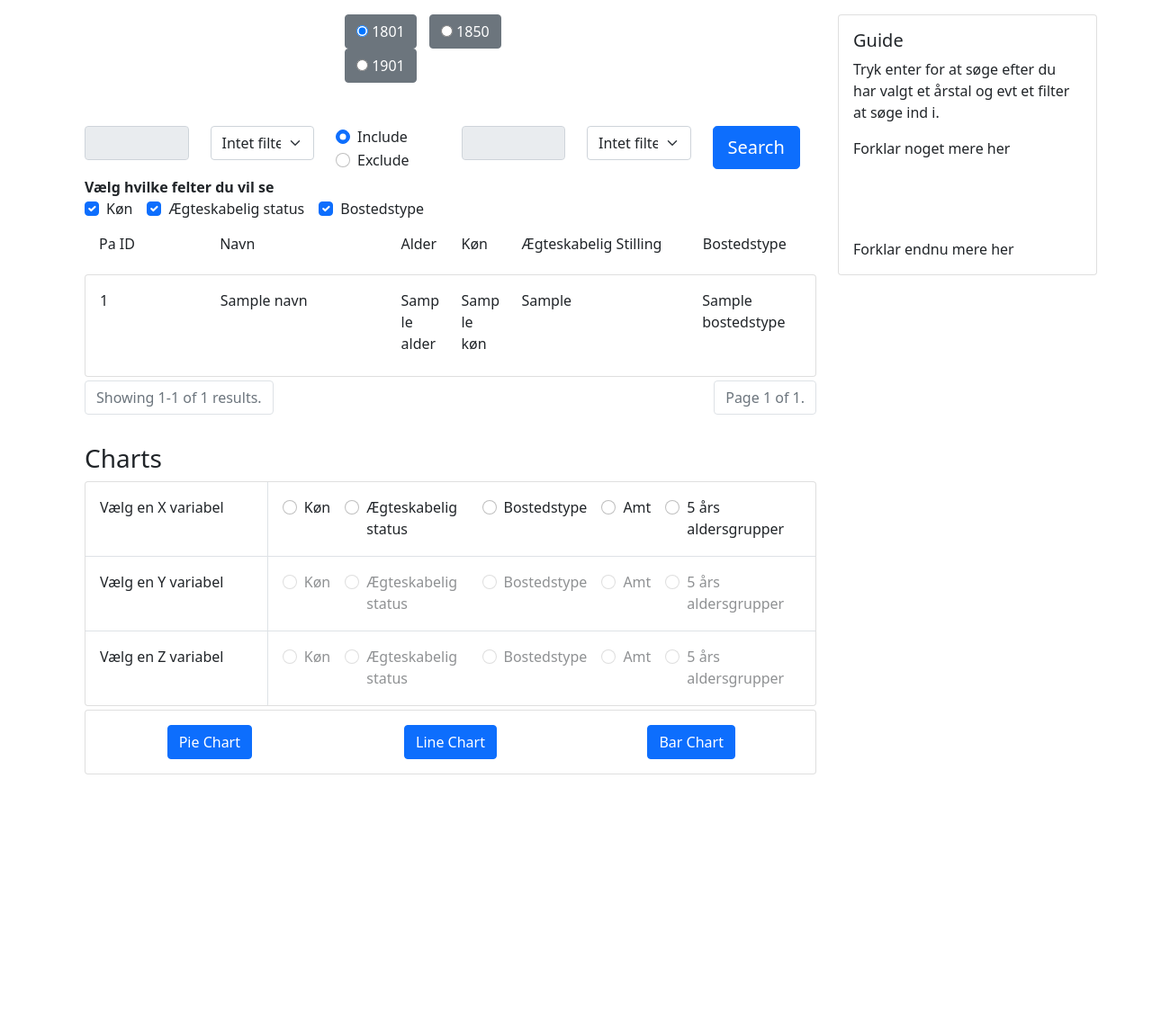
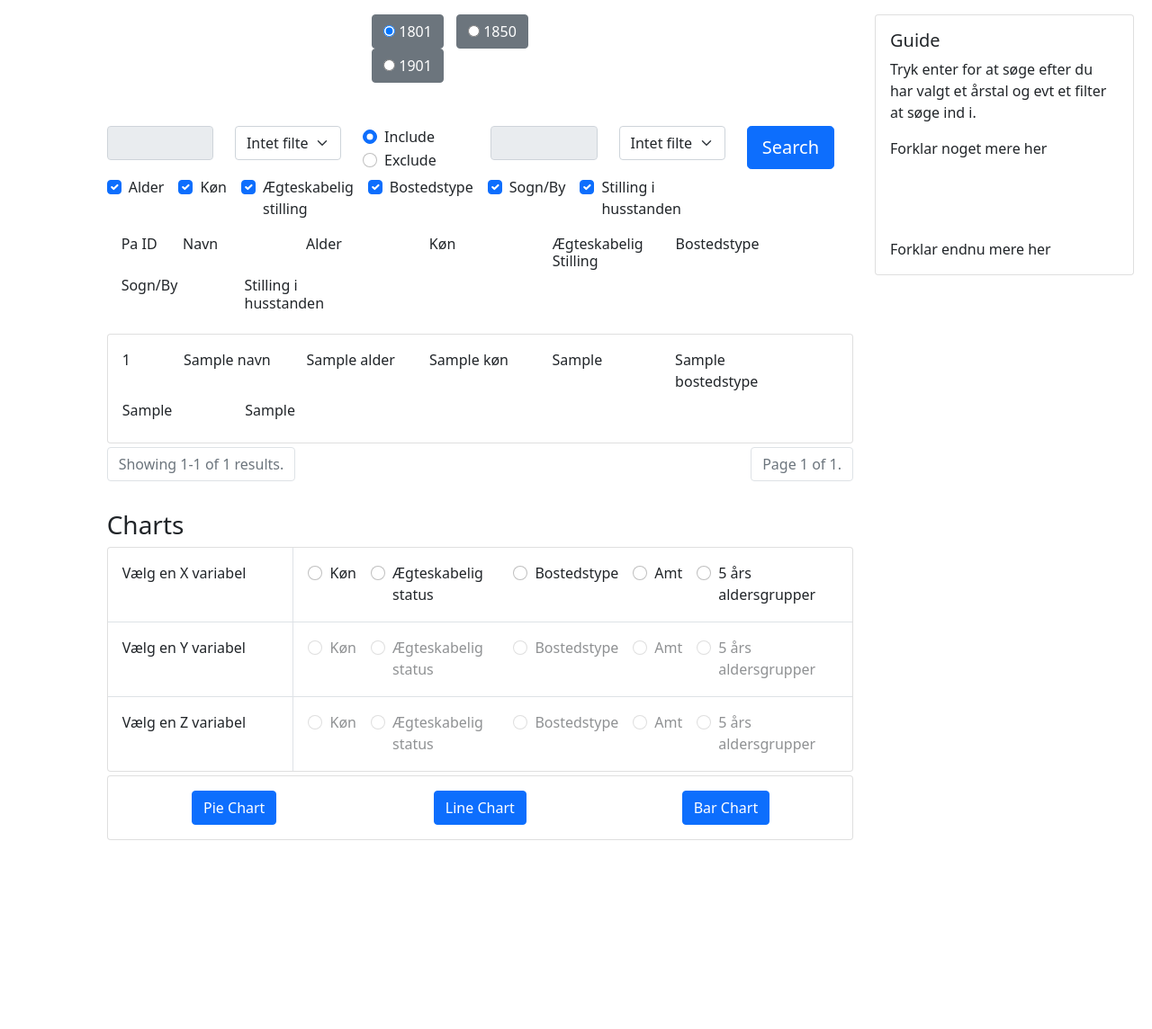
Before and after one commit to DatalogiForAlle/historie, a Django app: template templates/search/search.html in a window 1280 px wide. Shown: the part 56-1200 px from the top of the page at 90% size. Run offline with Django 4.2, Linux system fonts and the light colour scheme; the template is opened without the code that fills it: most values are stand-ins (such as "Sample title", 1, 10 or a date in 2020); parts of the project's set-up code (start-up, migrations or seed data) failed here and were passed over; some libraries are stand-ins or nearby versions.

Commit message:
query default fields display (but not for special case of migration query)

```diff
--- a/data/utils.py
+++ b/data/utils.py
@@ -48,7 +48,7 @@ def get_q_filter(search_category, query):
             return Q(alder__gte=ages[0]) & Q(alder__lte=ages[1])
         case "gender":
             return Q(køn=query)
-        case "household_function_std":
+        case "household-function-std":
             return Q(stilling_i_husstanden_standardiseret=query)
         case "migration":
             return Q(migrant_type=query)
--- a/static/js/search.js
+++ b/static/js/search.js
@@ -1,23 +1,53 @@
-function displayFieldCheckboxes(elmID) {
-    elm = document.getElementById(elmID)
-    elm.insertAdjacentHTML('beforeend', `
-    <b>Vælg hvilke felter du vil se</b>
-            <div style="display:flex">
+function displayFieldCheckBoxes(){
+    grandParent = document.getElementById("field-checkboxes")
+    parent = document.createElement("div")
+    parent.id = "field-checkbox-parent"
+    parent.style="display:flex"
+
+    for (const [fieldId, fieldTitle] of Object.entries(fieldsToDisplay)) {
+        parent.insertAdjacentHTML("beforeend",
+        `
         <div class="form-check form-check-inline">
-                    <input class="form-check-input" type="checkbox" name="gender" id="gender" value="køn" onClick=saveGender() checked>
-                    <label class="form-check-label" for="gender">Køn</label>
-                </div>
-                <div class="form-check form-check-inline">
-                    <input class="form-check-input" type="checkbox" name="status" id="status" value="ægteskabelig_status" onClick=saveStatus() checked>
-                    <label class="form-check-label" for="status">Ægteskabelig status</label>
-                </div>
-                <div class="form-check form-check-inline">
-                    <input class="form-check-input" type="checkbox" name="location" id="location" value="bostedstype" onClick=saveLocation() checked>
-                    <label class="form-check-label" for="location">Bostedstype</label>
-                </div>
+            <label class="form-check-label">
+                <input
+                    class="form-check-input"
+                    type="checkbox"
+                    name=${fieldId}
+                    id=${fieldId}
+                    onClick=saveFieldChoice(this.id)
+                    checked>
+                ${fieldTitle}
+            </label>
         </div>
         `)
     }
+    grandParent.replaceChildren(parent)
+}
+
+
+// const fieldsToDisplay = ["age", "gender", "status", "location", "parish", "household-function-std"]
+
+
+// function displayFieldCheckboxes(elmID) {
+//     elm = document.getElementById(elmID)
+//     elm.insertAdjacentHTML('beforeend', `
+//     <b>Vælg hvilke felter du vil se</b>
+//             <div style="display:flex">
+//                 <div class="form-check form-check-inline">
+//                     <input class="form-check-input" type="checkbox" name="gender" id="gender" onClick=saveFieldChoice(this.id) checked>
+//                     <label class="form-check-label" for="gender">Køn</label>
+//                 </div>
+//                 <div class="form-check form-check-inline">
+//                     <input class="form-check-input" type="checkbox" name="status" id="status" onClick=saveFieldChoice(this.id) checked>
+//                     <label class="form-check-label" for="status">Ægteskabelig status</label>
+//                 </div>
+//                 <div class="form-check form-check-inline">
+//                     <input class="form-check-input" type="checkbox" name="location" id="location" onClick=saveFieldChoice(this.id) checked>
+//                     <label class="form-check-label" for="location">Bostedstype</label>
+//                 </div>
+//             </div>
+//         `)
+// }
 
 
 const queryOneIdentifiers = {formId: "q1-form", queryId: "id_q1", queryName: "q1", selectName: "search-category-1", selectId: "select1", storageCategoryKey: "searchCategory1", storageQueryKey: "query1", optionIdSuffix: "-1"}
@@ -80,7 +110,6 @@ function setYearChangeFunction(queryIdentifiers){
     for (const yearBtn of yearButtons) {
         yearBtn.addEventListener('change', function() {
             if (this.checked) {
-                console.log({buttonClicked: this.value})
                 setMigrationOptionVisibility(year=this.value, queryIdentifiers)
             }
         })
@@ -155,7 +184,7 @@ function recallQueryInputAttributes(searchCategory, queryIdentifiers) {
             insertFormElm(createSelectElm(genderOptions, queryName, queryId), formId)
             console.log({q: q})
             break
-        case "household_function_std" :
+        case "household-function-std" :
             const householdOptions = ['hendes barn', 'ukendt', 'barn', 'tjeneste', 'husfader', 'kone', 'husmoder', 'hans barn', 'andet']
             insertFormElm(createSelectElm(householdOptions, queryName, queryId), formId)
             break
@@ -165,6 +194,7 @@ function recallQueryInputAttributes(searchCategory, queryIdentifiers) {
             break
     }
 }
+
 
 function keepYearInput(year) {
     sessionStorage.setItem("year", year)
@@ -215,127 +245,86 @@ function keepUserInput(year, searchCategory1, query1, searchCategory2, query2, c
     setYearChangeFunction(queryTwoIdentifiers)
     setSelectChangeFunction(queryOneIdentifiers)
     setSelectChangeFunction(queryTwoIdentifiers)
-
-    // ensuring which fields to display is saved across page change
-    var genderChecked = JSON.parse(sessionStorage.getItem("genderChecked"));
-    var statusChecked = JSON.parse(sessionStorage.getItem("statusChecked"));
-    var locationChecked = JSON.parse(sessionStorage.getItem("locationChecked"));
-
-    if (genderChecked != null) {
-        // console.log("check was set")
-        document.getElementById("gender").checked = genderChecked;
 }
 
-    if (statusChecked != null) {
-        // console.log("check was set")
-        document.getElementById("status").checked = statusChecked;
+const fieldsToDisplay = { age: "Alder", gender: "Køn", status: "Ægteskabelig stilling", location: "Bostedstype", parish: "Sogn/By", "household-function-std": "Stilling i husstanden"}
+
+
+function saveFieldCheckboxBooleans(fieldCheckboxBooleans) {
+    sessionStorage.setItem("fieldCheckboxBooleans", JSON.stringify(fieldCheckboxBooleans))
 }
 
-    if (locationChecked != null) {
-        // console.log("check was set")
-        document.getElementById("location").checked = locationChecked;
+function retrieveFieldCheckboxBooleans(){
+    return JSON.parse(sessionStorage.getItem("fieldCheckboxBooleans"))
 }
 
 
+function setDefaultFieldCheckboxBooleans(select1Id, select2Id) {
+    const select1 = document.getElementById(select1Id)
+    const select2 = document.getElementById(select2Id)
+    const initialTrue = ["age", "gender", select1.value, select2.value]
+    let defaultFieldCheckboxBooleans = {}
+    for (const [fieldId, fieldTitle] of Object.entries(fieldsToDisplay)) {
+        let checkField = initialTrue.includes(fieldId)
+        fieldCheckbox = document.getElementById(fieldId)
+        defaultFieldCheckboxBooleans[fieldId] = checkField
+    }
+    saveFieldCheckboxBooleans(defaultFieldCheckboxBooleans)
+    updateFieldCheckboxes()
 }
 
-function saveGender() {
-	var checkbox = document.getElementById("gender");
-    sessionStorage.setItem("genderChecked", checkbox.checked);
+function updateFieldCheckboxes() {
+    const fieldCheckboxBooleans = retrieveFieldCheckboxBooleans()
+    if (fieldCheckboxBooleans) {
+        for (const [fieldId, checked] of Object.entries(fieldCheckboxBooleans)) {
+            fieldCheckbox = document.getElementById(fieldId)
+            if (fieldCheckbox) {
+                fieldCheckbox.checked = checked
+            }
+        }
+    }
 }
 
-function saveStatus() {
-	var checkbox = document.getElementById("status");
-    sessionStorage.setItem("statusChecked", checkbox.checked);
+function saveFieldChoice(fieldCheckboxId) {
+    let fieldCheckBoxBooleans = retrieveFieldCheckboxBooleans()
+    if (fieldCheckBoxBooleans) {
+        let fieldCheckbox = document.getElementById(fieldCheckboxId)
+        fieldCheckBoxBooleans[fieldCheckboxId] = fieldCheckbox.checked
+    }
+    saveFieldCheckboxBooleans(fieldCheckBoxBooleans)
+    showResults()
 }
 
-function saveLocation() {
-	var checkbox = document.getElementById("location");
-    sessionStorage.setItem("locationChecked", checkbox.checked);
+function isNewQuery() {
+    const searchParams = window.location.search;
+    //a brand new query does not have a page param in the url
+    return !searchParams.includes("page=")
 }
 
-
-function saveBooleans(booleans) {
-  sessionStorage.setItem("booleans", JSON.stringify(booleans))
-}
-
-// function saveGraphVariables() {
-//   sessionStorage.setItem("")
-// }
-
-function updateFieldBooleans() {
-    // var fieldBooleans = {"show-pa-id": true, "show-name": true, "show-age": true, "show-gender": true, "show-status": true, "show-migrant": true}
-
-
-    // var fieldBooleans = (JSON.parse(sessionStorage.getItem("booleans")) || {"show-pa-id": true, "show-name": true, "show-age": true, "show-gender": true, "show-status": true, "show-migrant": true})
-
-    var fieldBooleans = JSON.parse(sessionStorage.getItem("booleans") || JSON.stringify({"show-pa-id": true, "show-name": true, "show-age": true, "show-gender": true, "show-status": true, "show-location": true}));
-
-    // console.log("fieldbooleans: ", fieldBooleans)
-
-    saveBooleans(fieldBooleans)
-
-    showResults(fieldBooleans)
-
-    $('#gender').change(function() {
-        if ($(this).is(':checked')) {
-            // console.log("gender checkbox was checked");
-            fieldBooleans["show-gender"] = true
-        }
-        else {
-
-            fieldBooleans["show-gender"] = false
-            // console.log("gender checkbox was unchecked");
-        }
-        saveBooleans(fieldBooleans)
-        showResults(fieldBooleans)
-        })
-
-    $('#status').change(function() {
-        if ($(this).is(':checked')) {
-            // console.log("status checkbox was checked");
-            fieldBooleans["show-status"] = true
-        }
-        else {
-            fieldBooleans[["show-status"]] = false
-            // console.log("status checkbox was unchecked");
-        }
-        saveBooleans(fieldBooleans)
-        showResults(fieldBooleans)
-        })
-
-    $('#location').change(function() {
-        if ($(this).is(':checked')) {
-            // console.log("location checkbox was checked");
-            fieldBooleans["show-location"] = true
-        }
-        else {
-            fieldBooleans["show-location"] = false
-            // console.log("location checkbox was unchecked");
-        }
-        saveBooleans(fieldBooleans)
-        showResults(fieldBooleans)
-        })
-}
-
-function showResults(booleans) {
-  var fields = ["show-pa-id", "show-name", "show-age", "show-gender", "show-status", "show-location"]
-  // var fields = ["gender"]
-  fields.forEach(field => {
-      // console.log("fieldsdict: ", fieldDict.name)
-      // console.log("field is: ", field)
-      toHide = document.getElementsByName(field);
-      // console.log(toHide[0])
-      if (booleans[field]) {
-        for (elm of toHide) {
+function showResults() {
+    let fieldCheckBoxBooleans = retrieveFieldCheckboxBooleans()
+    for ([fieldId, fieldTitle] of Object.entries(fieldsToDisplay)) {
+        const fieldDisplayElms = document.getElementsByName("show-"+fieldId);
+        if (fieldCheckBoxBooleans[fieldId]) {
+            for (elm of fieldDisplayElms) {
               elm.style.display="inline";
             }
           }
           else {
-        for (elm of toHide) {
+            for (elm of fieldDisplayElms) {
               elm.style.display="none";
             }
-      }})
+          }
+    }
+}
+
+function keepFieldCheckboxInput() {
+    if (isNewQuery()) {
+        setDefaultFieldCheckboxBooleans(queryOneIdentifiers.selectId, queryTwoIdentifiers.selectId)
+    }
+    updateFieldCheckboxes()
+    showResults()
+
 }
 
 function getToolTipList() {
--- a/templates/base/base.html
+++ b/templates/base/base.html
@@ -36,10 +36,10 @@
 
     {% include "base/navbar.html" %}
 
-    <div class="container">
+    <!-- <div class="container"> -->
         {% block content %}
         {% endblock content %}
-    </div>
+    <!-- </div> -->
 
 </body>
 
--- a/templates/search/search.html
+++ b/templates/search/search.html
@@ -15,9 +15,10 @@
 <script src="https://cdn.jsdelivr.net/npm/chart.js"></script>
 
 
-<div class="container">
+<div class="container-fluid">
 <div class="row">
-  <div class="col-9">
+  <div class="col-1"></div>
+  <div class="col-8">
     <form method="get">
 
       <!-- buttons for choosing year -->
@@ -33,9 +34,8 @@
         <div class="col-9" id="field-checkboxes">
             {% if page_obj %}
 
-
             <script>
-            displayFieldCheckboxes("field-checkboxes")
+                displayFieldCheckBoxes()
             </script>
 
             {% else %}
@@ -55,12 +55,14 @@
         <div class="card border-0">
           <div class="card-body">
             <div class="row">
-              <h6 class="card-title col-2" name="show-pa-id"> Pa ID</h6>
-              <h6 class="card-title col-3" name="show-name">Navn</h6>
-              <h6 class="card-title col-1" name="show-age">Alder</h6>
-              <h6 class="card-title col-1" name="show-gender">Køn</h6>
-              <h6 class="card-title col-3" name="show-status">Ægteskabelig Stilling</h6>
+              <h6 class="card-title col-1" name="show-pa-id"> Pa ID</h6>
+              <h6 class="card-title col-2" name="show-name">Navn</h6>
+              <h6 class="card-title col-2" name="show-age">Alder</h6>
+              <h6 class="card-title col-2" name="show-gender">Køn</h6>
+              <h6 class="card-title col-2" name="show-status">Ægteskabelig Stilling</h6>
               <h6 class="card-title col-2" name="show-location">Bostedstype</h6>
+              <h6 class="card-title col-2" name="show-parish">Sogn/By</h6>
+              <h6 class="card-title col-2" name="show-household-function-std">Stilling i husstanden</h6>
             </div>
           </div>
         </div>
@@ -68,12 +70,14 @@
           <div class="card mb-1">
             <div class="card-body">
               <div class="row">
-                  <p class="card-title col-2" name="show-pa-id">{{ item.pa_id }}</p>
-                  <p class="card-title col-3" name="show-name">{{ item.navn }}</p>
-                  <p class="card-title col-1" name="show-age">{{ item.alder }}</p>
-                  <p class="card-title col-1" name="show-gender">{{ item.køn }}</p>
-                  <p class="card-title col-3" name="show-status">{{ item.ægteskabelig_stilling }}</p>
+                  <p class="card-title col-1" name="show-pa-id">{{ item.pa_id }}</p>
+                  <p class="card-title col-2" name="show-name">{{ item.navn }}</p>
+                  <p class="card-title col-2" name="show-age">{{ item.alder }}</p>
+                  <p class="card-title col-2" name="show-gender">{{ item.køn }}</p>
+                  <p class="card-title col-2" name="show-status">{{ item.ægteskabelig_stilling }}</p>
                   <p class="card-title col-2" name="show-location">{{ item.bostedstype }}</p>
+                  <p class="card-title col-2" name="show-parish">{{ item.sogn_by }}</p>
+                  <p class="card-title col-2" name="show-household-function-std">{{ item.stilling_i_husstanden_standardiseret }}</p>
               </div>
             </div>
           </div>
@@ -314,9 +318,8 @@
 <script type="text/javascript">
 
   keepUserInput("{{year}}", "{{search_category_1}}", "{{query_1}}", "{{search_category_2}}", "{{query_2}}", "{{combine}}");
-//   keepUserInput("{{year}}", "{{query_2}}", "{{search_category_2}}");
 
-  updateFieldBooleans();
+  keepFieldCheckboxInput()
 
   var toolTipList = getToolTipList()
 
@@ -325,7 +328,6 @@
   recallDisabledGraphButtons()
   showChart()
 
-
 </script>
 
 {% endblock content %}
--- a/templates/search/search_fields.html
+++ b/templates/search/search_fields.html
@@ -36,8 +36,8 @@
                 Køn
             </option>
             <option
-                id="household_function_std-1"
-                value="household_function_std">
+                id="household-function-std-1"
+                value="household-function-std">
                 Stilling i husstanden
             </option>
             <option
@@ -102,8 +102,8 @@
                 Køn
             </option>
             <option
-                id="household_function_std-2"
-                value="household_function_std">
+                id="household-function-std-2"
+                value="household-function-std">
                 Stilling i husstanden
             </option>
             <option
@@ -131,6 +131,6 @@
 
     <!-- search button -->
     <div class="col-sm">
-        <button type="submit" class="btn btn-primary btn-lg mb-2">Search</button>
+        <button type="submit" class="btn btn-primary btn-lg mb-2" id="searchBtn">Search</button>
     </div>
 </div>
```
Lines whose indentation alone changed are shown as unchanged.
